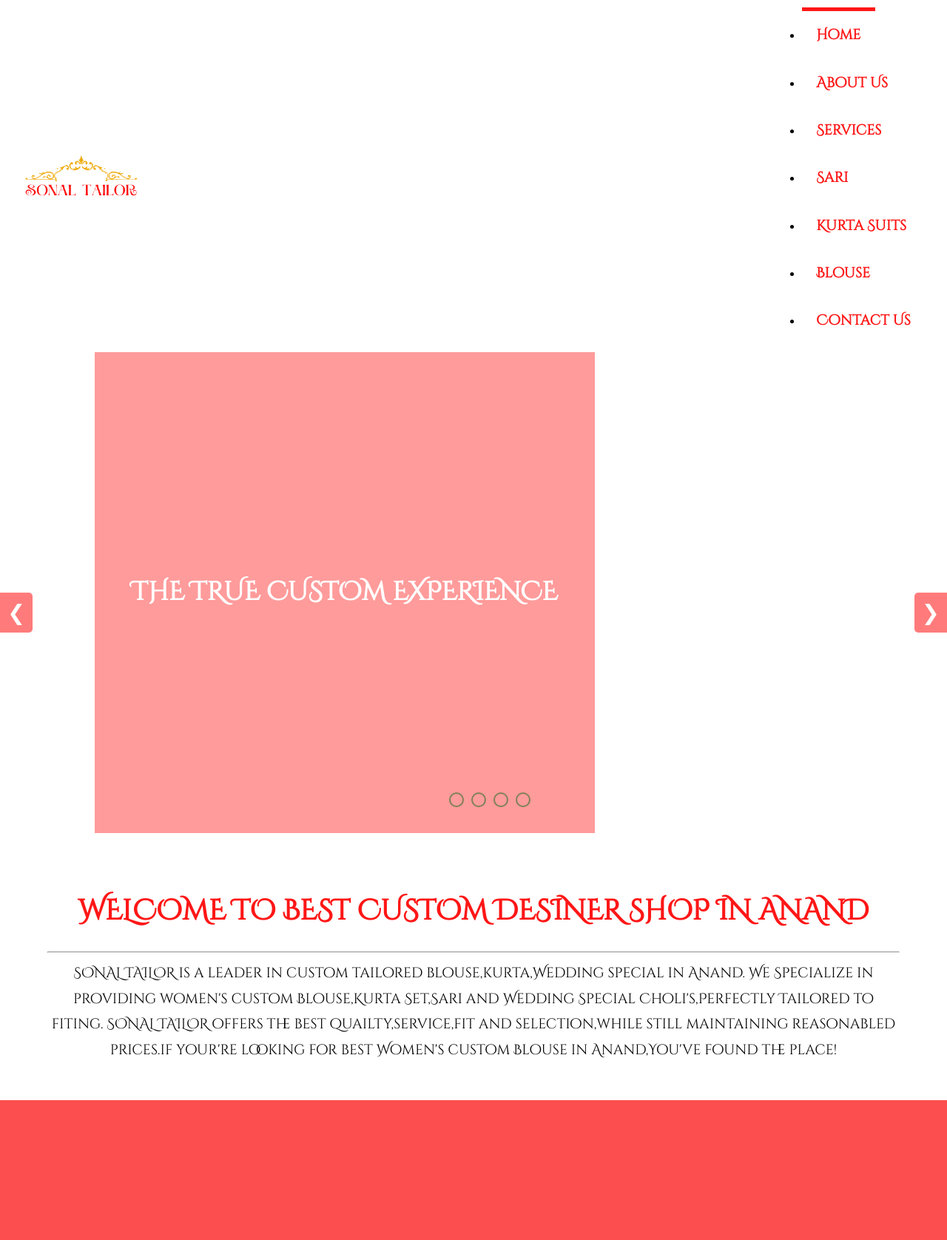
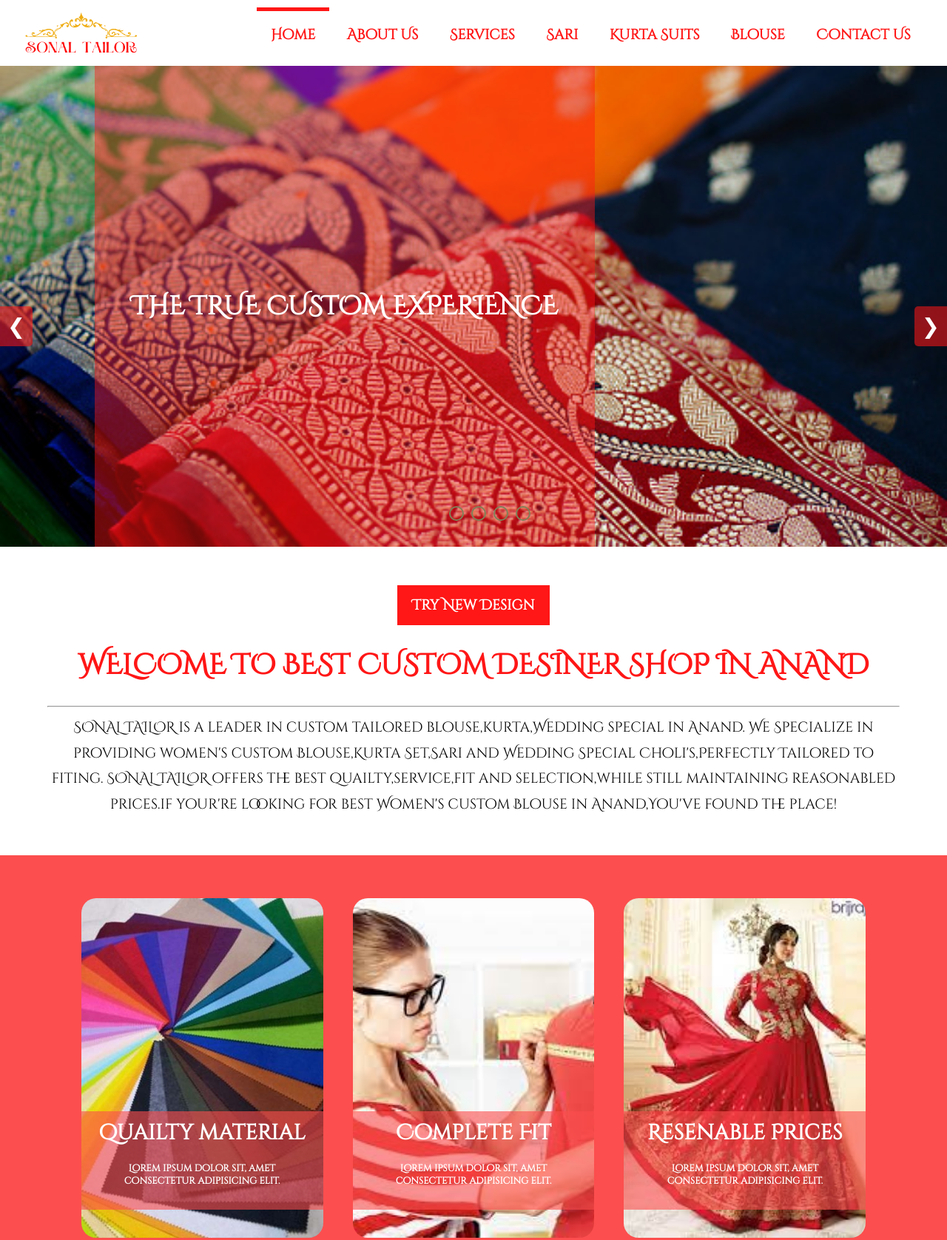
Before and after one commit to Yash1Hingu/SonalTailor, a plain HTML site: page index.html in a window 1280 px wide. Shown: the top 1676 px of the page at 74% size. Drawn offline with Linux system fonts and the light colour scheme; files that its build step writes are made by us from their sources.

Commit message:
Update index.html

```diff
--- a/index.html
+++ b/index.html
@@ -6,7 +6,7 @@
     <meta http-equiv="X-UA-Compatible" content="IE=edge">
     <meta name="viewport" content="width=device-width, initial-scale=1.0">
     <!-- Style Sheet For Header -->
-    <link rel="stylesheet" href="style.css">
+    <link rel="stylesheet" href="CSS/style.css">
     <title>Sonal Tailor</title>
 </head>
 
@@ -21,43 +21,43 @@
                 <a href="" class="brand-logo"><img src="images/logo.png" alt=""></a>
 
                 <!-- Responsive Navbar List Items -->
-                <ul class="navbar-collapse">
-                    <li><a href="#home" class="active">Home</a></li>
-                    <li><a href="#home">About Us</a></li>
-                    <li><a href="#home">Services</a></li>
-                    <li><a href="#home">Sari</a></li>
-                    <li><a href="#home">Kurta Suits</a></li>
-                    <li><a href="#home">Blouse</a></li>
-                    <li><a href="#home">Contact Us</a></li>
+                <div class="navbar-collapse">
+                    <a href="#home" class="active">Home</a>
+                    <a href="#home">About Us</a>
+                    <a href="#home">Services</a>
+                    <a href="sari.html">Sari</a>
+                    <a href="#home">Kurta Suits</a>
+                    <a href="#home">Blouse</a>
+                    <a href="#home">Contact Us</a>
 
                     <!-- Mobile Version Show the Icon class item, all list item are disable until the click on the menu -->
-                    <li class="icon" id="crossicon"><a href="javascript:void(0);" onclick="dropdown();">&#9776;</a></li>
-                </ul>
+                    <span class="icon" id="crossicon"><a href="javascript:void(0);" onclick="dropdown();">&#9776;</a></span>
+                </div>
             </nav>
         </div>
 
         <div class="bcontainer">
             <div class="banners-container">
                 <div class="banner" style="display: block;">
-                    <div class="back-img banner-img1"></div>
+                    <div class="back-img" style="background-image: url(banners/banner3.jpg);"></div>
                     <div class="text">
                         <p>THE TRUE CUSTOM EXPERIENCE</p>
                     </div>
                 </div>
                 <div class="banner">
-                    <div class="back-img banner-img2"></div>
+                    <div class="back-img" style="background-image: url(banners/banner2.jpg);"></div>
                     <div class="text">
                         <p>CUSTOM CHOLI : $2000</p>
                     </div>
                 </div>
                 <div class="banner">
-                    <div class="back-img banner-img3"></div>
+                    <div class="back-img" style="background-image: url(banners/banner4.jpg);"></div>
                     <div class="text">
                         <p>DESINER'S</p>
                     </div>
                 </div>
                 <div class="banner">
-                    <div class="back-img banner-img4"></div>
+                    <div class="back-img" style="background-image: url(banners/banner1.jpg);"></div>
                     <div class="text">
                         <p>Wedding Special</p>
                     </div>
@@ -79,6 +79,7 @@
 
     <main>
         <div class="into-container">
+            <a href="#" class="bookAppoint">Try New Design</a>
             <h1>WELCOME TO BEST CUSTOM DESINER SHOP IN ANAND</h1>
             <hr>
             <P>SONAL TAILOR is a leader in custom tailored blouse,kurta,Wedding special in Anand.
@@ -93,21 +94,21 @@
         <div class="services">
             <div class="grid-services">
                 <div class="services-container">
-                    <div class="services1 services"></div>
+                    <div class="services1 services" style="background-image: url(banners/services2.jpg);"></div>
                     <div class="text">
                         <h2>quailty<span> material</span></h2>
                         <p>Lorem ipsum dolor sit, amet consectetur adipisicing elit.</p>
                     </div>
                 </div>
                 <div class="services-container">
-                    <div class="services2 services"></div>
+                    <div class="services2 services" style="background-image: url(banners/services1.jpeg);"></div>
                     <div class="text">
                         <h2><span>Complete</span> Fit</h2>
                         <p>Lorem ipsum dolor sit, amet consectetur adipisicing elit.</p>
                     </div>
                 </div>
                 <div class="services-container">
-                    <div class="services3 services"></div>
+                    <div class="services3 services" style="background-image: url(banners/services3.jpeg);"></div>
                     <div class="text">
                         <h2><span>Resenable</span> Prices</h2>
                         <p>Lorem ipsum dolor sit, amet consectetur adipisicing elit.</p>
@@ -150,7 +151,7 @@
 
 
     <!-- Script For DropDown -->
-    <script src="script.js"></script>
+    <script src="scripts/script.js"></script>
 </body>
 
 </html>
```
